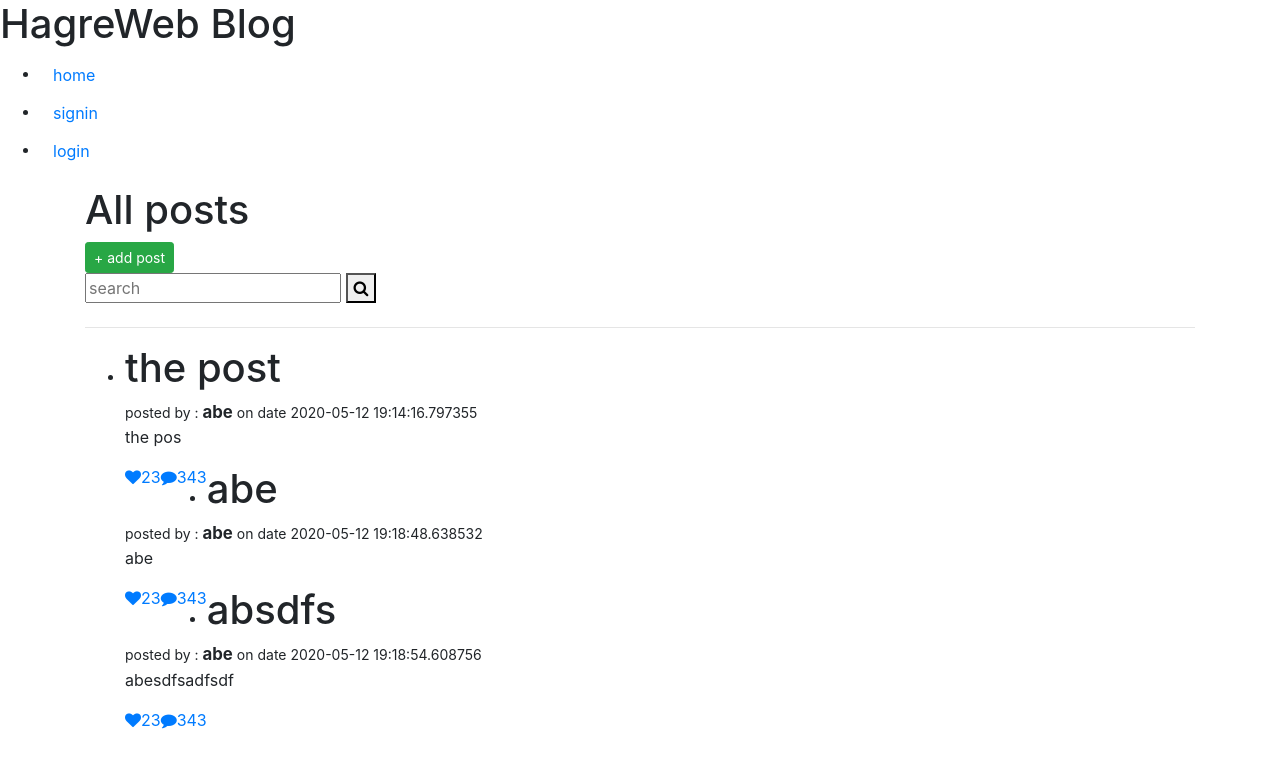
After one commit to hagretech/flask-blog, a Flask app: page /home in a window 1280 px wide. The commit adds this page. Shown: the top 768 px of the page. Run offline with Flask 2, Linux system fonts and the light colour scheme; data comes from the database, SQL or seed files in the repository; both versions use the stored data as it was after the commit; some libraries are stand-ins or nearby versions.

Commit message:
all posts /home is added

```diff
--- a/main.py
+++ b/main.py
@@ -62,14 +62,20 @@ def signin():
 def posts(id):
     user = User.query.get_or_404(id)
     if request.method == "GET":
-        return render_template('posts.html', user=user)
+        return render_template('post.html', user=user)
     else:
         title = request.form.get("title")
         content = request.form.get('content')
-        p = Post(title=title, content=content, auther_id = id)
+        p = Post(title=title, content=content, auther_id = id, )
         db.session.add(p)
         db.session.commit()
-        return render_template('posts.html', user=user)
+        return render_template('post.html', user=user)
+## home
+@app.route('/home')
+def home():
+    posts = Post.query.all()
+    return render_template('home.html', posts = posts)
 
 if __name__ == '__main__':
+    db.create_all()
     app.run(debug=True)
--- /dev/null
+++ b/templates/home.html
@@ -0,0 +1,31 @@
+
+{% extends 'base.html' %}
+{% block body %}
+<div class="container top_head ">
+        <h1>All posts</h1>
+        <a href='/' class=" addpost btn  btn-success btn-sm " >+ add post</a>
+        <div class='search'>
+                <input type='text'  placeholder="search" name="search" class=''>
+                <label for="search">
+                    <button type='submit'><i class="fa fa-search"></i></button>
+                </label>
+            </div>
+
+    </div>
+
+<section class="container">
+       <hr>
+        <ul>
+    {% for p in posts %}
+            <li class="post">
+                <h1>{{ p.title }}</h1>
+                <small>posted by : <big style='font-weight: bold'>{{ p.auther.name }} </big>on date {{ p.date }}</small>
+                <p>{{ p.content }}</p>
+                <a href='' class="float-left" ><i class="fa fa-heart"></i>23</a>
+                <a href='' class="float-left" ><i class="fa fa-comment"></i>343</a>
+            </li>
+
+{% endfor %}
+        </ul>
+</section>
+{% endblock %}
--- a/templates/posts.html
+++ b/templates/post.html
@@ -28,7 +28,7 @@
     <div class='container'>
             <li class="post">
                 <h1>{{ u.title }}</h1>
-                <small>posted by {{ u.author }} on date {{ u.date }}</small>
+                <small>posted by {{ u.auther.name }} on date {{ u.date }}</small>
                 <p>{{ u.content }}</p>
                 <a class='btn btn-danger' href='/post/delete/{{ u.id }}'>delete</a>
                 <a class='btn btn-sm btn-success' href='/edit/{{ u.id }}'>edit</a>
```
Also changed, not shown: data.db.
